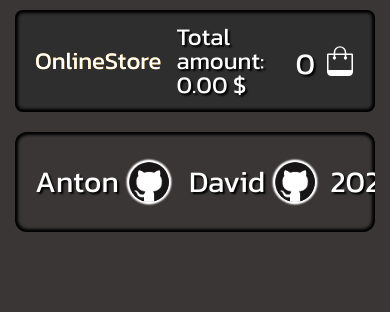
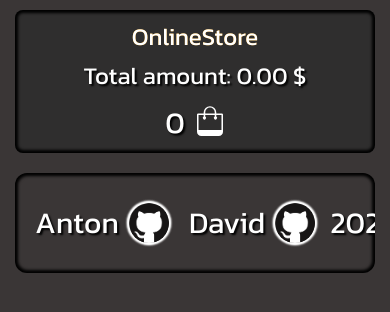
Before and after one commit to davidpinkevich/online-store, a website built with webpack: page src/index.html in a window 390 px wide. Built offline with nearby package versions, Linux system fonts and the light colour scheme; what navigo would draw is missing.

Commit message:
feat: add adaptive for header

```diff
--- a/src/sass/layout/_header.scss
+++ b/src/sass/layout/_header.scss
@@ -11,6 +11,10 @@
     text-shadow: 2px 2px 2px black;
     border-radius: 8px;
     background-color: rgb(47, 46, 46);
+
+    @media (max-width: 550px){
+          flex-direction: column;
+    }
     a {
         color: $mainColor;
     }
```
